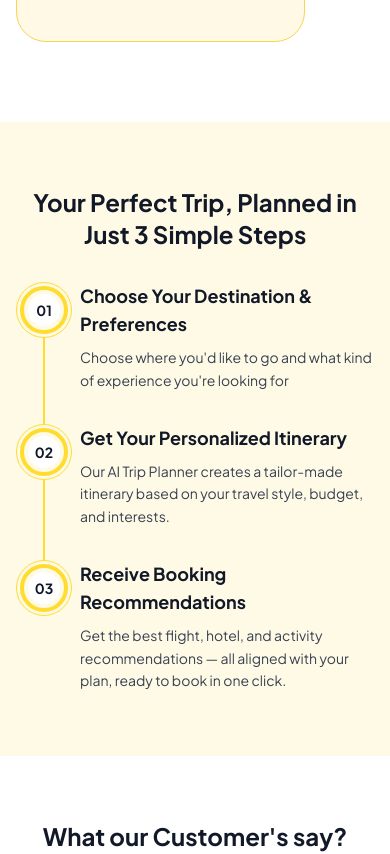
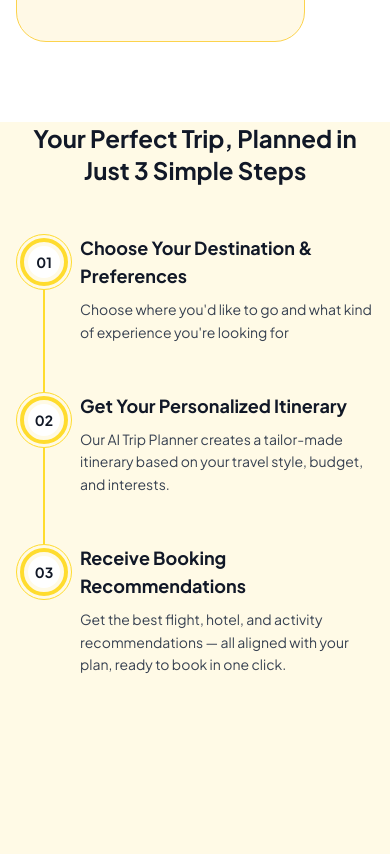
Before and after one commit to urbantrips/ut-client, a Next.js app: page / in a window 390 px wide. Shown: the part 8140-8994 px from the top of the page. Built offline with nearby package versions, Linux system fonts and the light colour scheme.

Commit message:
remove padding

```diff
--- a/src/components/features/three-steps-section.tsx
+++ b/src/components/features/three-steps-section.tsx
@@ -25,17 +25,19 @@ const steps = [
 
 export function ThreeStepsSection() {
   return (
-    <section className="py-16 px-4 bg-primary-50 relative overflow-hidden">
+    <section className="px-4 bg-primary-50 relative overflow-hidden" style={{ height: '946px' }}>
       <div className="max-w-7xl mx-auto relative z-10">
-        <motion.h2
+        <motion.div
           initial={{ opacity: 0, y: 20 }}
           whileInView={{ opacity: 1, y: 0 }}
           viewport={{ once: true }}
           transition={{ duration: 0.6 }}
-          className="text-2xl sm:text-3xl md:text-4xl lg:text-5xl font-bold text-gray-900 mb-8 sm:mb-12 text-center px-2"
+          className="text-center mb-12"
         >
-          Your Perfect Trip, Planned in Just 3 Simple Steps
-        </motion.h2>
+          <h2 className="text-2xl sm:text-3xl md:text-4xl font-bold text-gray-900 mb-3 sm:mb-4">
+            Your Perfect Trip, Planned in<br />Just 3 Simple Steps
+          </h2>
+        </motion.div>
 
         <div className="relative">
           <div className="grid grid-cols-1 md:grid-cols-2 gap-8 md:gap-12 lg:gap-16 items-start">
@@ -73,7 +75,7 @@ export function ThreeStepsSection() {
                   whileInView={{ opacity: 1, x: 0 }}
                   viewport={{ once: true }}
                   transition={{ duration: 0.5, delay: index * 0.2 }}
-                  className="relative pl-16 sm:pl-20 md:pl-24 pb-8 sm:pb-10 md:pb-12 last:pb-0"
+                  className="relative pl-16 sm:pl-20 md:pl-24 pb-12 sm:pb-16 md:pb-20 last:pb-0"
                 >
                   {/* Vertical Connecting Line - Yellow, extending from bottom center of outer ring */}
                   {index < steps.length - 1 && (
```
